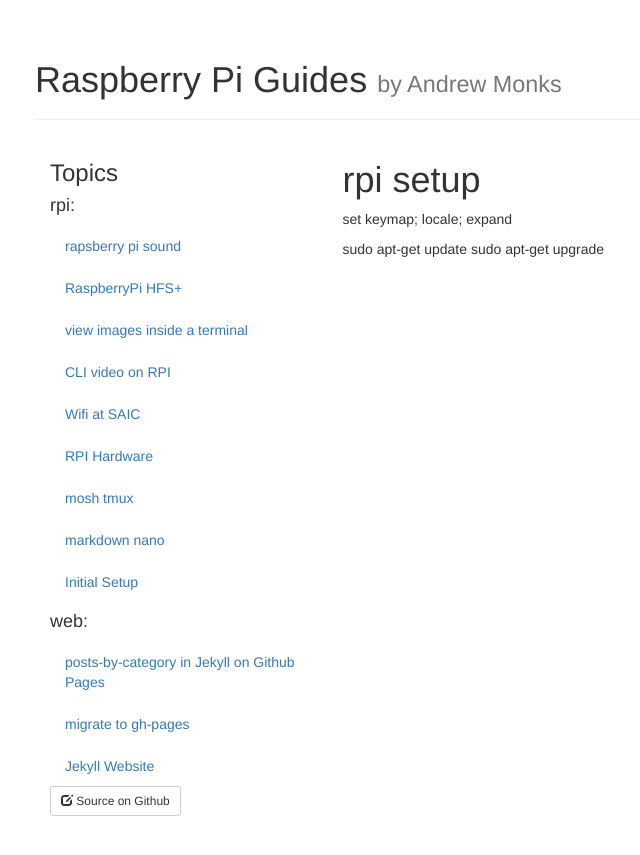
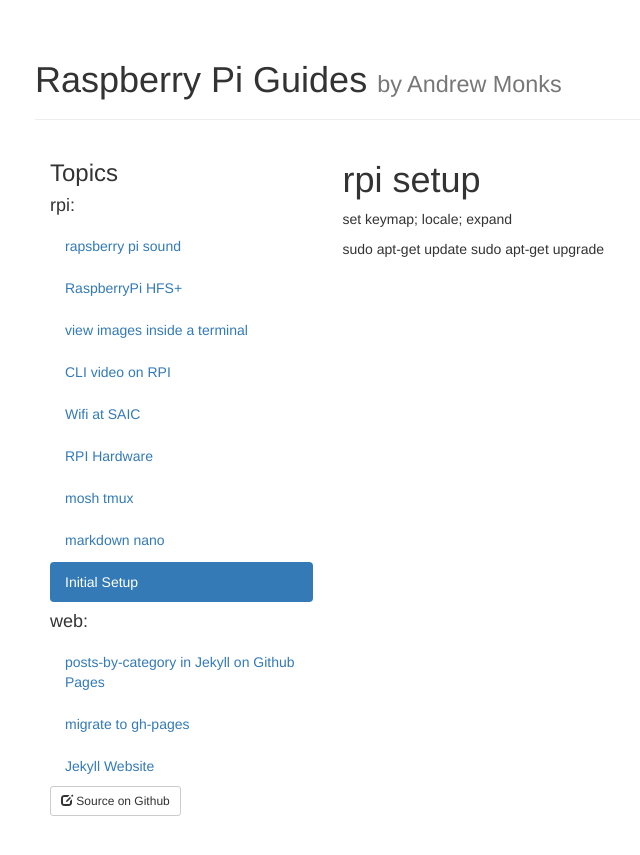
Before and after one commit to amonks/rpi-setup, a Jekyll site: the page built from _posts/2013-12-6-initial-setup.md, in a window 1280 px wide. Shown: the top 855 px of the page, without its empty margins (20-660 px from the left). Built offline with Jekyll 4.4.1, drawn with Linux system fonts in a browser that asks for light colours; nearby versions of some CDN libraries.

Commit message:
highlight active page

```diff
--- a/_layouts/default.html
+++ b/_layouts/default.html
@@ -55,7 +55,7 @@
 				<h3>Topics</h3>
 				<ul class="nav nav-pills nav-stacked">
 					{% for post in site.posts %}
-						{% if post.title == page_title %}
+						{% if post.title == page.title %}
 							<li class="{{post.group}} topic active">
 						{% else %}
 							<li class="{{post.group}} topic ">
```
